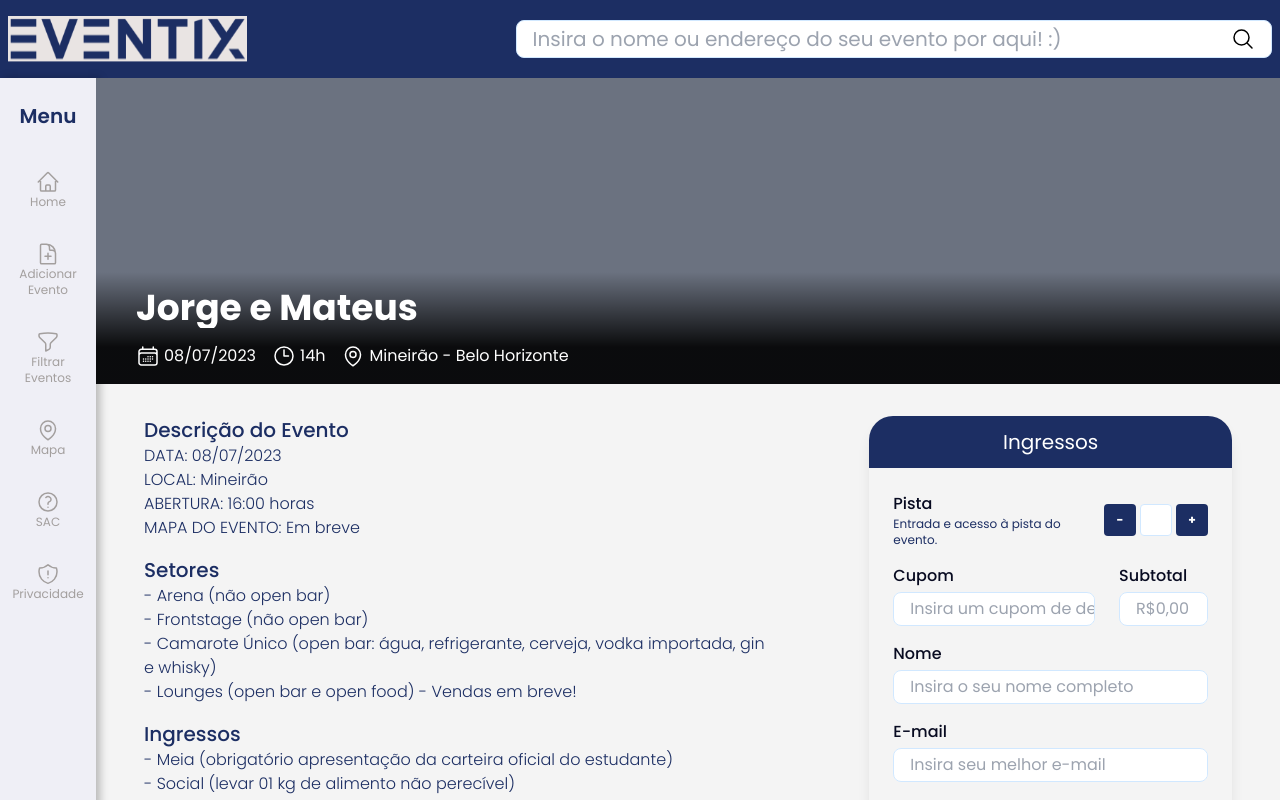
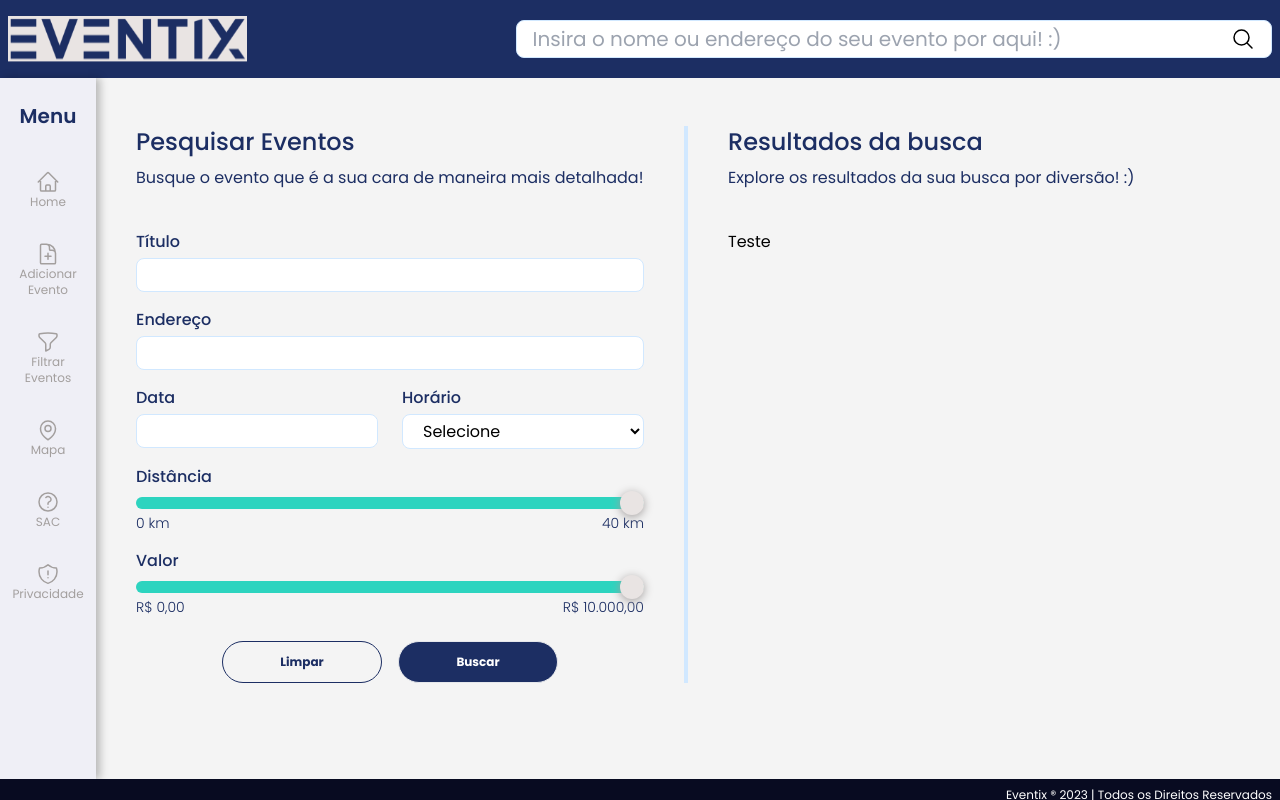
Before and after one commit to kenmarcos/eventix_front, a Next.js app: page /events/search in a window 1280 px wide. Shown: the top 800 px of the page. Built offline with nearby package versions, Linux system fonts and the light colour scheme.

Commit message:
feat: init event search page

```diff
--- a/package.json
+++ b/package.json
@@ -10,6 +10,7 @@
   },
   "dependencies": {
     "@heroicons/react": "^2.0.18",
+    "@radix-ui/react-slider": "^1.1.2",
     "@types/node": "20.5.0",
     "@types/react": "18.2.20",
     "@types/react-dom": "18.2.7",
--- a/src/app/(pages)/events/add/components/add-event-form/AddEventForm.tsx
+++ b/src/app/(pages)/events/add/components/add-event-form/AddEventForm.tsx
@@ -26,7 +26,7 @@
               <Input />
             </div>
 
-            <div className="grid grid-cols-1 lg:grid-cols-2 lg:gap-x-6">
+            <div className="grid grid-cols-1 space-y-4 lg:grid-cols-2 lg:space-y-0 lg:gap-x-6">
               <div className="space-y-1">
                 <label className="text-blue-primary font-medium">Data</label>
                 <Input />
--- /dev/null
+++ b/src/app/(pages)/events/search/components/search-events-form/SearchEventsForm.tsx
@@ -0,0 +1,88 @@
+"use client";
+
+import Button from "components/button/Button";
+import Input from "components/input/Input";
+import SliderInput from "components/slider-input/SliderInput";
+
+import SectionHeader from "app/components/section-header/SectionHeader";
+import eventCategories from "utils/eventCategories";
+import formatPrice from "utils/formatPrice";
+
+const SearchEventsForm = () => {
+  return (
+    <section className="lg:border-r-4 lg:border-blue-light lg:pr-10">
+      <SectionHeader
+        title="Pesquisar Eventos"
+        subtitle="Busque o evento que é a sua cara de maneira mais detalhada!"
+      />
+
+      <form>
+        <div className="mt-10 space-y-4">
+          <div className="space-y-1">
+            <label className="text-blue-primary font-medium">Título</label>
+            <Input />
+          </div>
+
+          <div className="space-y-1">
+            <label className="text-blue-primary font-medium">Endereço</label>
+            <Input />
+          </div>
+
+          <div className="grid grid-cols-1 space-y-4 lg:grid-cols-2 lg:space-y-0 lg:gap-x-6">
+            <div className="space-y-1">
+              <label className="text-blue-primary font-medium">Data</label>
+              <Input />
+            </div>
+
+            <div className="space-y-1">
+              <label className="text-blue-primary font-medium">Horário</label>
+              <select
+                defaultValue=""
+                className="border border-blue-light rounded-lg px-4 py-1 bg-white focus:outline-none w-full"
+              >
+                <option value="" disabled>
+                  Selecione
+                </option>
+                {eventCategories.map((category) => (
+                  <option key={category.name}>{category.name}</option>
+                ))}
+              </select>
+            </div>
+          </div>
+
+          <div className="space-y-1">
+            <label className="text-blue-primary font-medium">Distância</label>
+            <SliderInput
+              min={0}
+              max={40}
+              formatLabel={(value) => `${value} km`}
+              step={5}
+            />
+          </div>
+
+          <div className="space-y-1">
+            <label className="text-blue-primary font-medium">Valor</label>
+            <SliderInput
+              min={0}
+              max={10000}
+              formatLabel={(value) => formatPrice(value)}
+              step={1000}
+            />
+          </div>
+        </div>
+
+        <div className="flex gap-4 justify-center mt-6">
+          <Button
+            variant="outline-primary"
+            className="rounded-full w-full lg:w-40"
+          >
+            Limpar
+          </Button>
+          <Button className="rounded-full w-full lg:w-40">Buscar</Button>
+        </div>
+      </form>
+    </section>
+  );
+};
+
+export default SearchEventsForm;
--- /dev/null
+++ b/src/app/(pages)/events/search/components/search-result/SearchResult.tsx
@@ -0,0 +1,16 @@
+import SectionHeader from "app/components/section-header/SectionHeader";
+
+const SearchResult = () => {
+  return (
+    <section className="lg:pl-10">
+      <SectionHeader
+        title="Resultados da busca"
+        subtitle="Explore os resultados da sua busca por diversão! :)"
+      />
+
+      <div className="mt-10">Teste</div>
+    </section>
+  );
+};
+
+export default SearchResult;
--- /dev/null
+++ b/src/app/(pages)/events/search/page.tsx
@@ -0,0 +1,18 @@
+import React from "react";
+
+import SearchEventsForm from "./components/search-events-form/SearchEventsForm";
+import SearchResult from "./components/search-result/SearchResult";
+
+const SearchEvents = () => {
+  return (
+    <div className="px-2 lg:px-10 mt-12 mb-24 grid grid-cols-1 lg:grid-cols-2">
+      <SearchEventsForm />
+
+      <hr className="border-t-4 border-blue-light my-10 lg:hidden" />
+
+      <SearchResult />
+    </div>
+  );
+};
+
+export default SearchEvents;
--- a/src/components/button/Button.tsx
+++ b/src/components/button/Button.tsx
@@ -4,12 +4,15 @@
 
 interface ButtonProps extends ComponentProps<"button"> {
   children: ReactNode;
-  variant?: "primary";
+  variant?: "primary" | "outline-primary";
 }
 
 const Button = ({ children, variant = "primary", ...rest }: ButtonProps) => {
   const variants = {
-    primary: "bg-blue-primary text-white hover:bg-blue-dark hover:duration-150",
+    primary:
+      "bg-blue-primary border boder-blue-primary text-white hover:bg-blue-dark hover:duration-500",
+    "outline-primary":
+      "bg-transparent border border-blue-primary text-blue-primary hover:bg-blue-primary hover:text-white hover:duration-500",
   };
 
   const buttonClassName = twMerge(
--- /dev/null
+++ b/src/components/slider-input/SliderInput.tsx
@@ -0,0 +1,58 @@
+"use client";
+
+import { useState } from "react";
+
+import * as Slider from "@radix-ui/react-slider";
+
+interface SliderInputProps extends Slider.SliderProps {
+  formatLabel?: (value: number) => number | string;
+}
+
+const SliderInput = ({
+  min = 0,
+  max = 100,
+  defaultValue = [max],
+  formatLabel,
+  onValueChange,
+  ...rest
+}: SliderInputProps) => {
+  const [currentValue, setCurrentValue] = useState(max);
+
+  const handleOnValueChange = (value: number[]) => {
+    if (!!onValueChange) {
+      onValueChange(value);
+    }
+
+    setCurrentValue(value[0]);
+  };
+
+  return (
+    <div>
+      <Slider.Root
+        {...rest}
+        className="relative flex items-center select-none touch-none w-full h-5"
+        min={min}
+        max={max}
+        defaultValue={defaultValue}
+        onValueChange={handleOnValueChange}
+      >
+        <Slider.Track className="bg-slate-200 relative grow rounded-full h-3">
+          <Slider.Range className="absolute bg-teal-400 rounded-full h-full" />
+        </Slider.Track>
+        <Slider.Thumb
+          className="block w-6 h-6 bg-gray-primary shadow-[0_2px_10px] shadow-gray-dark rounded-full hover:bg-violet3 focus:outline-none focus:shadow-[0_0_0_2px] focus:shadow-teal-400"
+          aria-label="Volume"
+        />
+      </Slider.Root>
+
+      {!!formatLabel && (
+        <div className="flex justify-between font-light text-sm text-blue-primary">
+          <p>{formatLabel(min)}</p>
+          <p>{formatLabel(currentValue)}</p>
+        </div>
+      )}
+    </div>
+  );
+};
+
+export default SliderInput;
--- /dev/null
+++ b/src/utils/formatPrice.ts
@@ -0,0 +1,8 @@
+const formatPrice = (price: number) => {
+  return new Intl.NumberFormat("pt-BR", {
+    style: "currency",
+    currency: "BRL",
+  }).format(price);
+};
+
+export default formatPrice;
```
Also changed, not shown: 1 other file (tests, documents, lock files or other folders).
